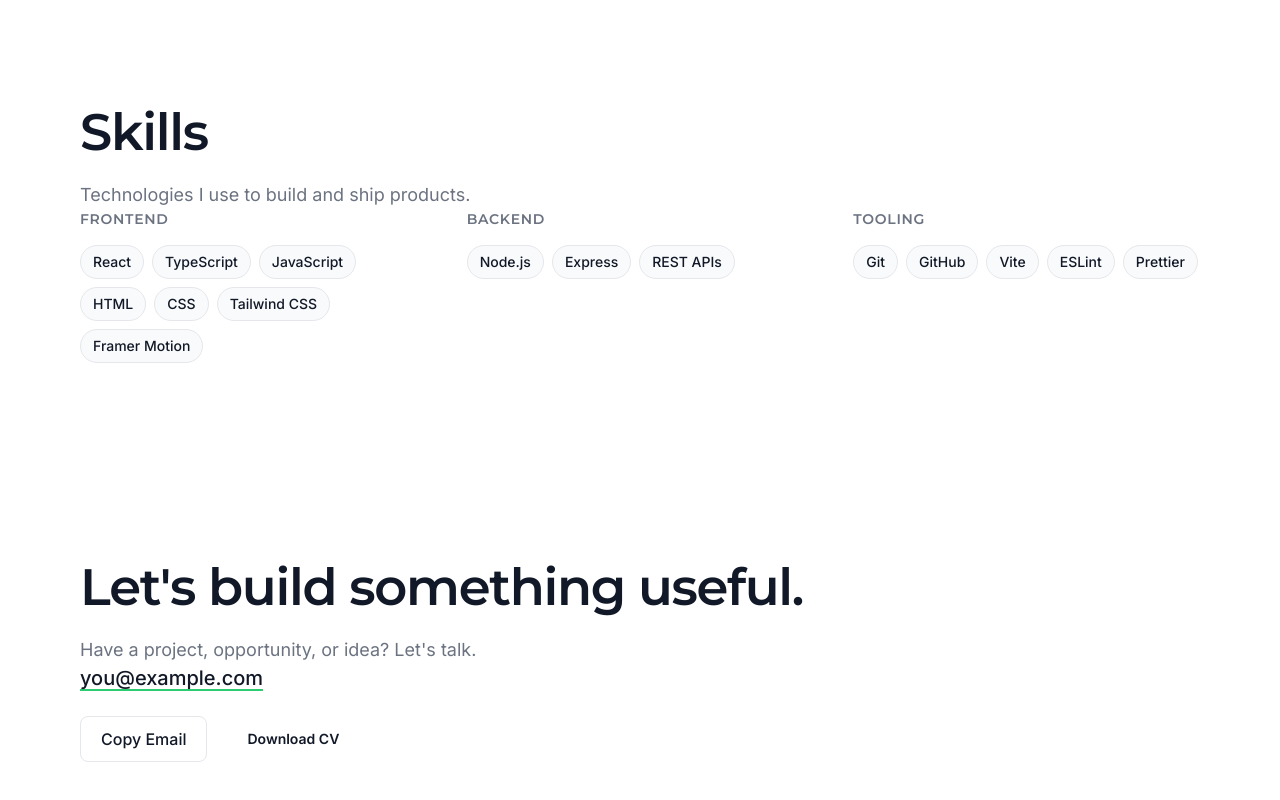
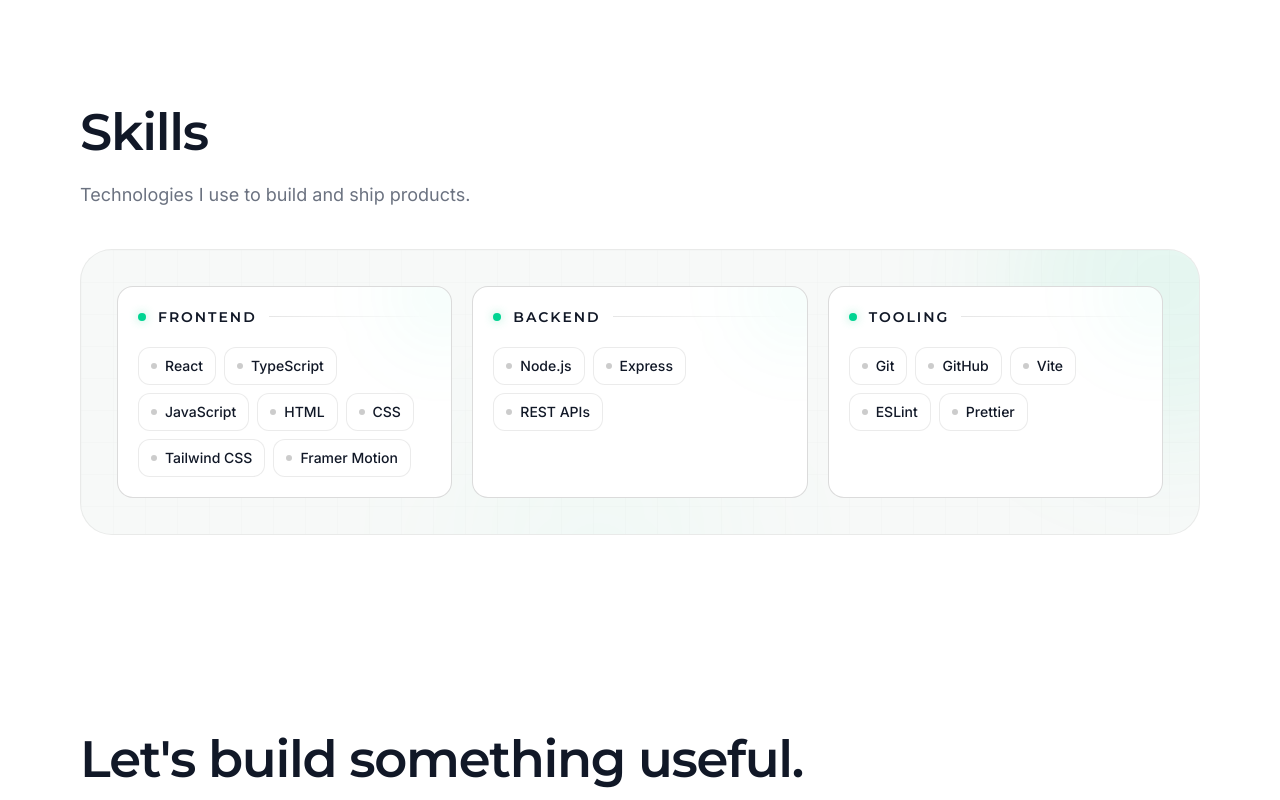
Before and after one commit to xazalo/portfolio, a React (Vite) app: page / in a window 1280 px wide. Shown: the part 2640-3440 px from the top of the page. Built offline with nearby package versions, Linux system fonts and the light colour scheme.

Commit message:
styles: improve styles

```diff
--- a/src/components/skills/SkillBadge.tsx
+++ b/src/components/skills/SkillBadge.tsx
@@ -6,20 +6,109 @@
   onToggle: (name: string) => void
 }
 
-export function SkillBadge({ name, active, onToggle }: SkillBadgeProps) {
+export function SkillBadge({
+  name,
+  active,
+  onToggle,
+}: SkillBadgeProps) {
   return (
     <button
       type="button"
       aria-pressed={active}
       onClick={() => onToggle(name)}
       className={cn(
-        'inline-flex items-center rounded-full border px-3 py-1.5 text-sm font-medium transition-colors',
+        `
+          group/skill
+          relative
+          inline-flex
+          items-center
+          gap-2
+
+          rounded-xl
+          border
+
+          px-3
+          py-2
+
+          text-sm
+          font-medium
+
+          transition-all
+          duration-200
+          ease-out
+
+          focus-visible:outline-none
+          focus-visible:ring-2
+          focus-visible:ring-emerald-400/40
+
+          hover:-translate-y-0.5
+        `,
+
         active
-          ? 'border-accent bg-accent/10 text-accent-strong'
-          : 'border-border bg-surface text-foreground hover:border-accent hover:text-accent-strong',
+          ? `
+              border-emerald-400/40
+              bg-emerald-400/[0.10]
+              text-emerald-600
+
+              shadow-[
+                0_2px_5px_rgba(0,0,0,0.06),
+                0_6px_14px_rgba(52,211,153,0.14)
+              ]
+
+              hover:bg-emerald-400/[0.14]
+              hover:shadow-[
+                0_3px_7px_rgba(0,0,0,0.07),
+                0_8px_18px_rgba(52,211,153,0.18)
+              ]
+            `
+          : `
+              border-black/[0.08]
+              bg-white
+              text-foreground
+
+              shadow-[
+                0_2px_4px_rgba(0,0,0,0.05),
+                0_5px_10px_rgba(0,0,0,0.05)
+              ]
+
+              hover:border-emerald-400/30
+              hover:bg-emerald-50/30
+              hover:text-emerald-600
+
+              hover:shadow-[
+                0_3px_7px_rgba(0,0,0,0.07),
+                0_8px_16px_rgba(0,0,0,0.08)
+              ]
+            `,
       )}
     >
-      {name}
+      {/* Status indicator */}
+      <span
+        aria-hidden="true"
+        className={cn(
+          `
+            h-1.5
+            w-1.5
+            shrink-0
+            rounded-full
+
+            transition-all
+            duration-200
+          `,
+          active
+            ? `
+                bg-emerald-400
+                shadow-[0_0_8px_rgba(52,211,153,0.65)]
+              `
+            : `
+                bg-black/20
+                group-hover/skill:bg-emerald-400/70
+                group-hover/skill:shadow-[0_0_6px_rgba(52,211,153,0.35)]
+              `,
+        )}
+      />
+
+      <span>{name}</span>
     </button>
   )
 }
--- a/src/components/skills/SkillMatrix.tsx
+++ b/src/components/skills/SkillMatrix.tsx
@@ -6,15 +6,129 @@
   onSkillChange: (skill: string) => void
 }
 
-export function SkillMatrix({ activeSkill, onSkillChange }: SkillMatrixProps) {
+export function SkillMatrix({
+  activeSkill,
+  onSkillChange,
+}: SkillMatrixProps) {
   return (
-    <div className="grid gap-10 md:grid-cols-3">
+    <div className="grid gap-5 md:grid-cols-3">
       {skillGroups.map((group) => (
-        <div key={group.category}>
-          <h3 className="font-display text-sm font-semibold uppercase tracking-wider text-muted">
-            {group.label}
-          </h3>
-          <ul className="mt-4 flex flex-wrap gap-2">
+        <div
+          key={group.category}
+          className="
+            group
+            relative
+            overflow-hidden
+            rounded-2xl
+
+            border
+            border-black/[0.14]
+
+            bg-white
+
+            px-5
+            py-5
+
+            shadow-[
+              0_1px_0_rgba(255,255,255,0.95)_inset,
+              0_-1px_0_rgba(0,0,0,0.04)_inset,
+              0_2px_5px_rgba(0,0,0,0.08),
+              0_8px_18px_rgba(0,0,0,0.10),
+              0_18px_35px_rgba(0,0,0,0.09)
+            ]
+
+            transition-all
+            duration-300
+            ease-out
+
+            hover:-translate-y-1
+            hover:border-black/[0.20]
+
+            hover:shadow-[
+              0_1px_0_rgba(255,255,255,0.95)_inset,
+              0_-1px_0_rgba(0,0,0,0.05)_inset,
+              0_3px_7px_rgba(0,0,0,0.10),
+              0_10px_22px_rgba(0,0,0,0.13),
+              0_24px_45px_rgba(0,0,0,0.12)
+            ]
+          "
+        >
+          {/* Subtle accent glow */}
+          <span
+            aria-hidden="true"
+            className="
+              pointer-events-none
+              absolute
+              -right-10
+              -top-10
+              h-24
+              w-24
+              rounded-full
+              bg-emerald-400/[0.06]
+              blur-2xl
+              transition-all
+              duration-500
+              group-hover:scale-150
+              group-hover:bg-emerald-400/[0.10]
+            "
+          />
+
+          {/* Header */}
+          <div
+            className="
+              relative
+              flex
+              items-center
+              gap-3
+            "
+          >
+            <span
+              aria-hidden="true"
+              className="
+                h-2
+                w-2
+                rounded-full
+                bg-emerald-400
+                shadow-[0_0_10px_rgba(52,211,153,0.45)]
+              "
+            />
+
+            <h3
+              className="
+                font-display
+                text-sm
+                font-semibold
+                uppercase
+                tracking-[0.14em]
+                text-foreground
+              "
+            >
+              {group.label}
+            </h3>
+
+            <span
+              aria-hidden="true"
+              className="
+                ml-auto
+                h-px
+                flex-1
+                bg-gradient-to-r
+                from-black/[0.10]
+                to-transparent
+              "
+            />
+          </div>
+
+          {/* Skills */}
+          <ul
+            className="
+              relative
+              mt-5
+              flex
+              flex-wrap
+              gap-2
+            "
+          >
             {group.skills.map((skill) => (
               <li key={skill}>
                 <SkillBadge
--- a/src/components/skills/SkillsSection.tsx
+++ b/src/components/skills/SkillsSection.tsx
@@ -9,13 +9,99 @@
 
 export function SkillsSection({ activeSkill, onSkillChange }: SkillsSectionProps) {
 return (
-    <section id="skills" className="container-page section-pad">
+  <section
+    id="skills"
+    className="
+      container-page
+      section-pad
+    "
+  >
     <SectionHeading
       title="Skills"
       subtitle="Technologies I use to build and ship products."
     />
+
     <Reveal delay={100}>
-        <SkillMatrix activeSkill={activeSkill} onSkillChange={onSkillChange} />
+      <div
+        className="
+          relative
+          mt-10
+          overflow-hidden
+          rounded-[2rem]
+
+          border
+          border-black/[0.06]
+
+          bg-[#f7f9f8]
+
+          px-5
+          py-6
+
+          sm:px-7
+          sm:py-8
+
+          lg:px-9
+          lg:py-9
+
+          shadow-[
+            inset_0_1px_0_rgba(255,255,255,0.9),
+            0_1px_2px_rgba(0,0,0,0.04),
+            0_8px_20px_rgba(0,0,0,0.05)
+          ]
+        "
+      >
+        {/* Ambient light */}
+        <div
+          aria-hidden="true"
+          className="
+            pointer-events-none
+            absolute
+            -right-32
+            -top-32
+            h-80
+            w-80
+            rounded-full
+            bg-emerald-400/[0.07]
+            blur-3xl
+          "
+        />
+
+        {/* Bottom light */}
+        <div
+          aria-hidden="true"
+          className="
+            pointer-events-none
+            absolute
+            -bottom-40
+            left-1/3
+            h-72
+            w-72
+            rounded-full
+            bg-emerald-300/[0.035]
+            blur-3xl
+          "
+        />
+
+        {/* Subtle grid */}
+        <div
+          aria-hidden="true"
+          className="
+            pointer-events-none
+            absolute
+            inset-0
+            opacity-[0.025]
+            [background-image:linear-gradient(rgba(0,0,0,0.5)_1px,transparent_1px),linear-gradient(90deg,rgba(0,0,0,0.5)_1px,transparent_1px)]
+            [background-size:32px_32px]
+          "
+        />
+
+        <div className="relative z-10">
+          <SkillMatrix
+            activeSkill={activeSkill}
+            onSkillChange={onSkillChange}
+          />
+        </div>
+      </div>
     </Reveal>
   </section>
 )
```
Lines whose indentation alone changed are shown as unchanged.
